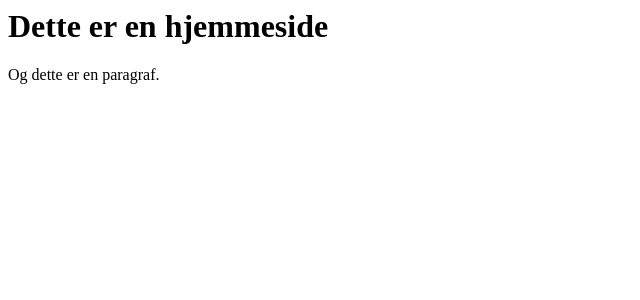
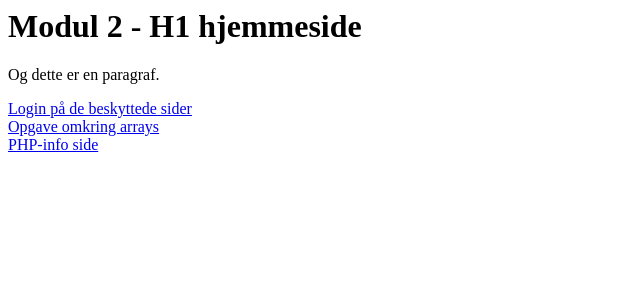
Before and after one commit to danniranderis/H1-projekt-script-hjemmeside, a PHP site: page / in a window 1280 px wide. Shown: the top 300 px of the page, without its empty margins (0-640 px from the left). Run offline with PHP 8.4, Linux system fonts and the light colour scheme.

Commit message:
Update to index-page

```diff
--- a/web/src/index.php
+++ b/web/src/index.php
@@ -8,13 +8,17 @@ include_once('base_header.php');
 
 ?>
 
-<h1>Dette er en hjemmeside</h1>
+<h1>Modul 2 - H1 hjemmeside</h1>
 <p>Og dette er en paragraf.</p>
 
+<a href="hemmeligt/">Login på de beskyttede sider</a><br/>
+<a href="opg_arrays.php">Opgave omkring arrays</a><br/>
+<a href="phpinfo.php">PHP-info side</a>
+
+
+
+
 <?php
-
 # Include the base footer
 include_once('base_footer.php');
-
-
 ?>
```
